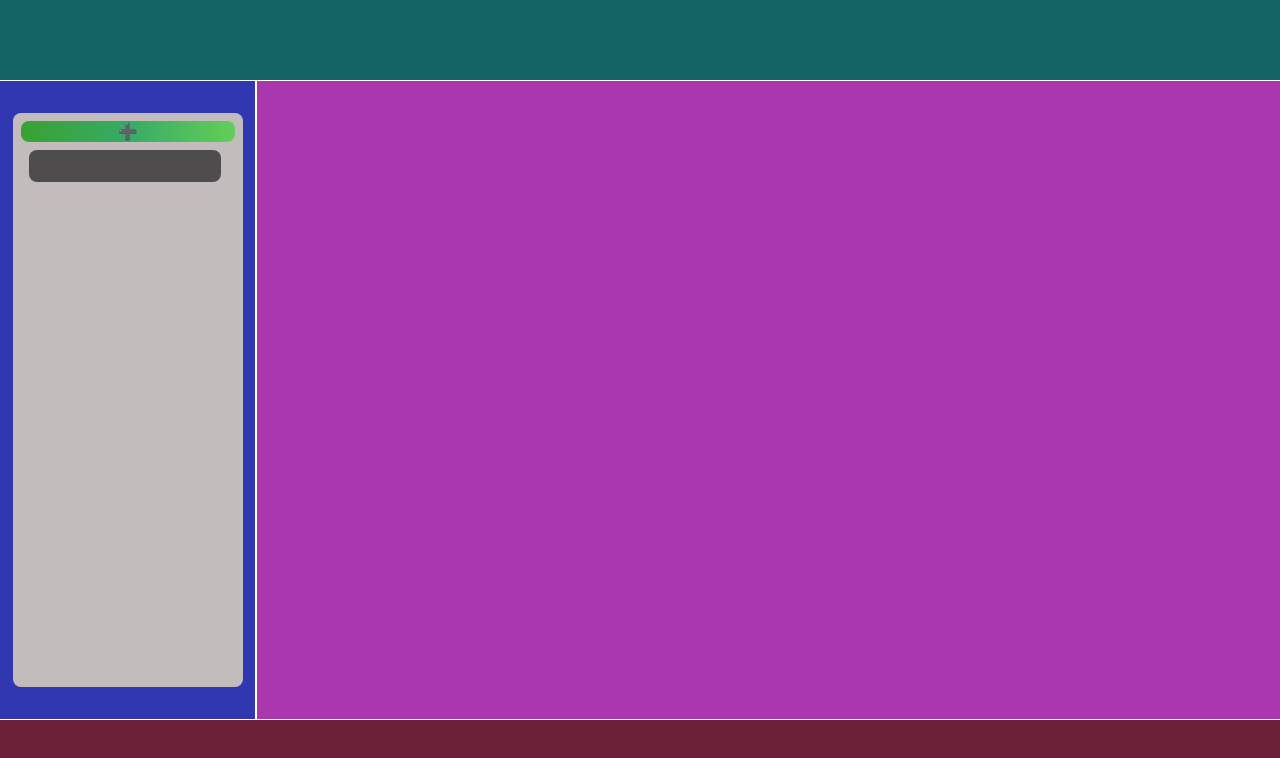
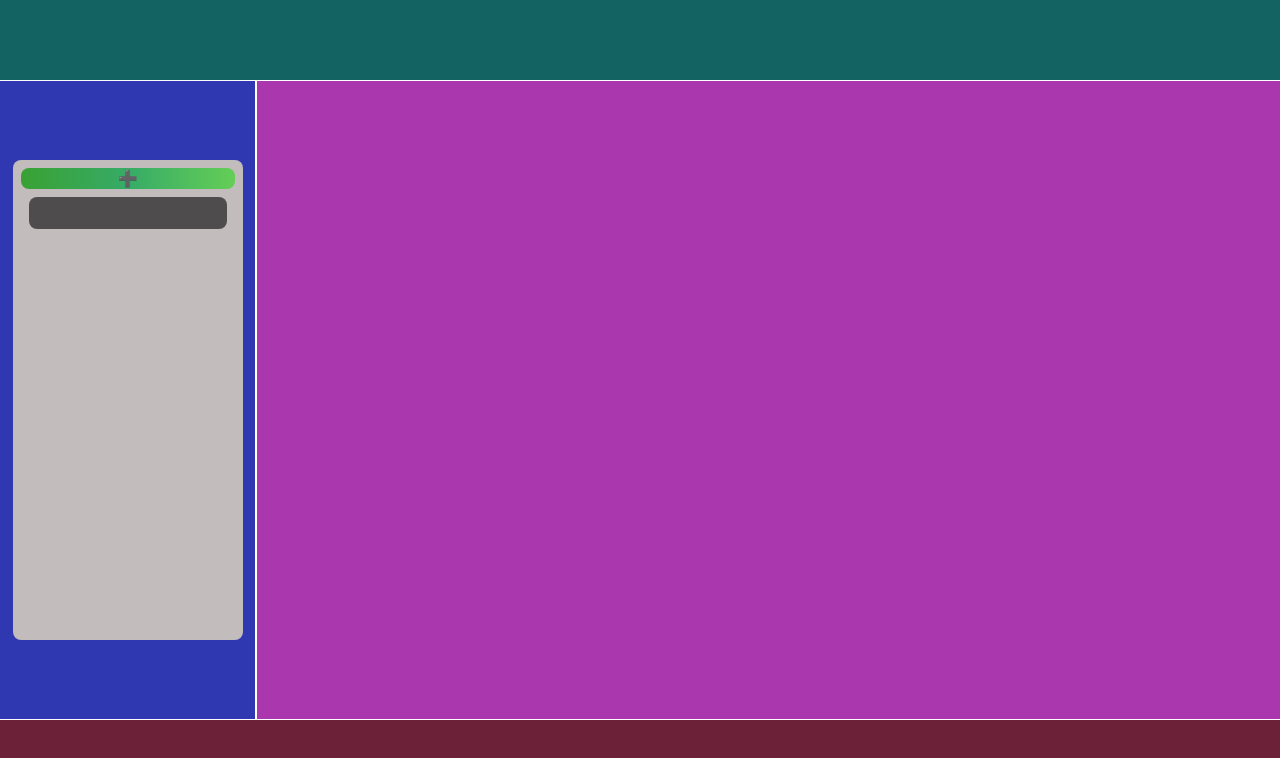
Before and after one commit to iKuzenkov/editor-products-js, a website built with Vite: page index.html in a window 1280 px wide. Both pictures are taken after a click on the button "add section". Built offline with nearby package versions, Linux system fonts and the light colour scheme.

Commit message:
updated styles

```diff
--- a/src/styles/_aside.scss
+++ b/src/styles/_aside.scss
@@ -13,9 +13,9 @@
   justify-content: flex-start;
   align-items: stretch;
   overflow-y: auto;
-  overflow-x: hidden;
   width: 90%;
-  height: 90%;
+  min-height: 30rem;
+  max-height: 30rem;
   @include section-margins;
   background: $background-container;
 
@@ -24,8 +24,8 @@
   }
 
   .added-section {
-    width: 90%;
-    height: 2rem;
+    max-width: 15rem;
+    min-height: 2rem;
     @include section-margins;
     background: $background-container-section;
   }
```
